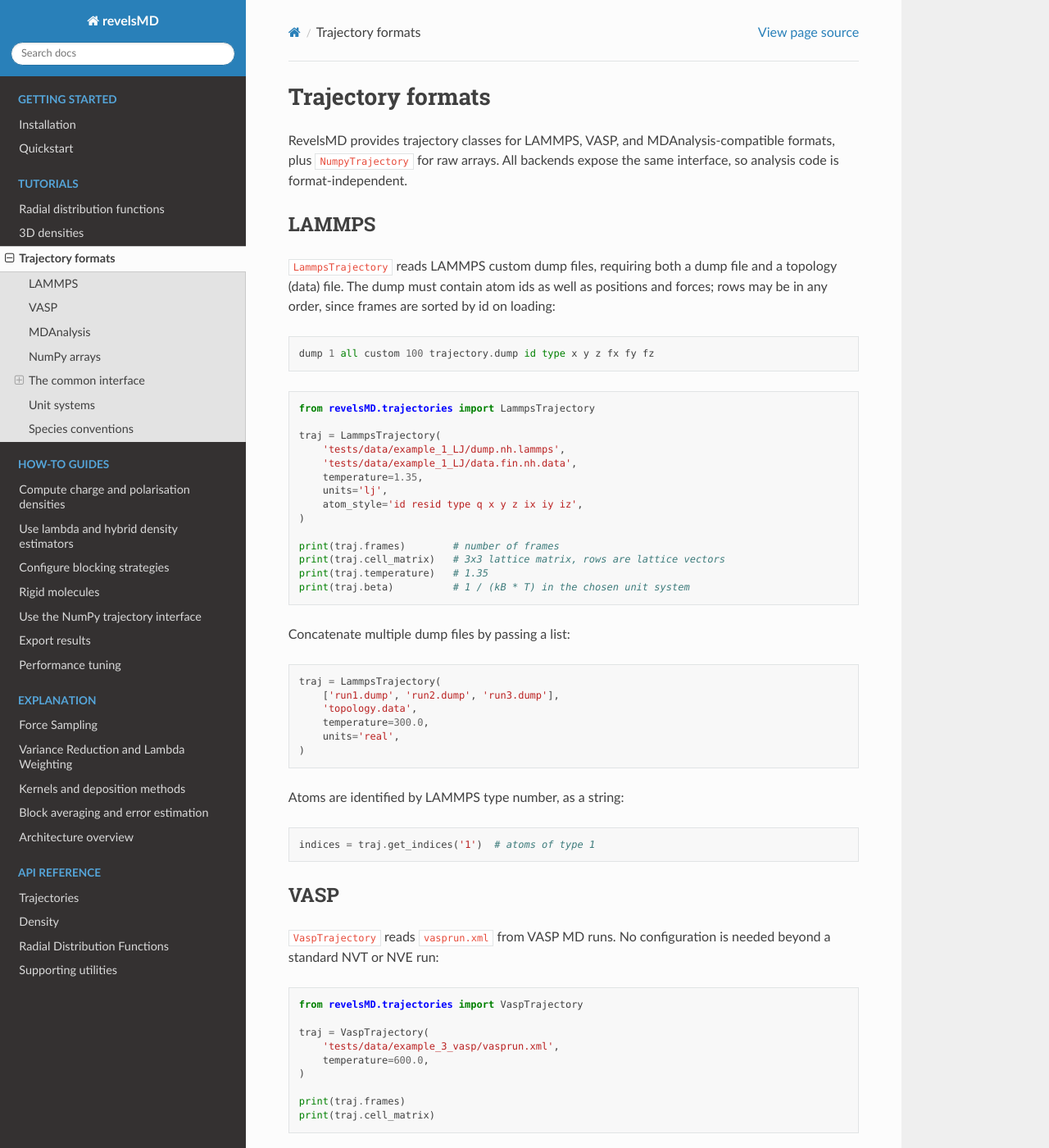
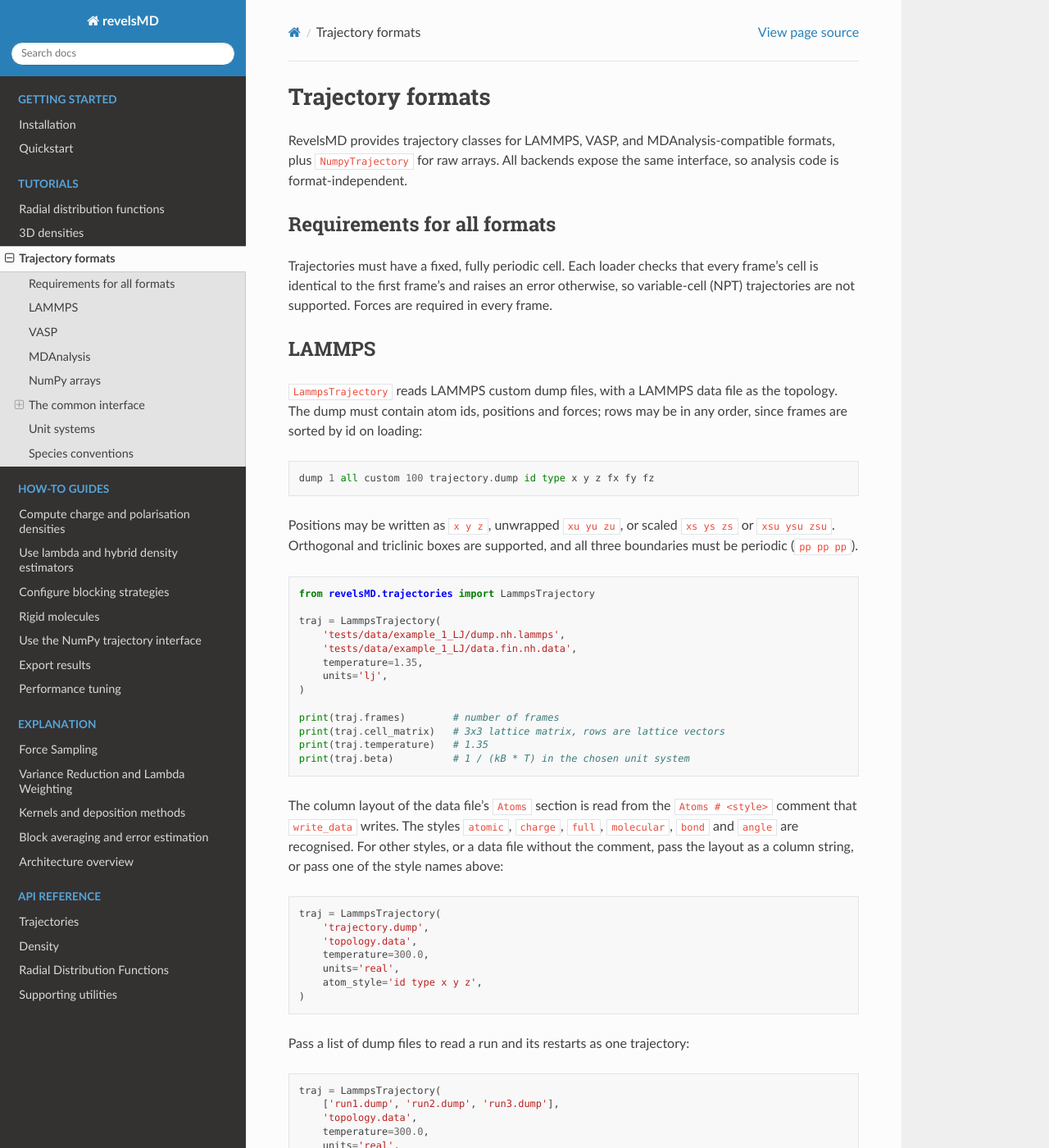
Before and after one commit to user200000/revelsmd, a Sphinx documentation site: the page built from docs/source/tutorials/trajectory-formats.md, in a window 1280 px wide and 1400 px high. Shown: the whole window at 82% size. Built offline with Sphinx 7.4.7 and the Read the Docs theme 3.1.0, drawn with Linux system fonts in a browser that asks for light colours; some of the changed text lies outside the part shown.

Commit message:
Document LAMMPS atom styles, coordinate columns and restart handling

````diff
--- a/docs/source/tutorials/trajectory-formats.md
+++ b/docs/source/tutorials/trajectory-formats.md
@@ -4,15 +4,26 @@
 formats, plus `NumpyTrajectory` for raw arrays. All backends expose the same interface,
 so analysis code is format-independent.
 
+## Requirements for all formats
+
+Trajectories must have a fixed, fully periodic cell. Each loader checks
+that every frame's cell is identical to the first frame's and raises an
+error otherwise, so variable-cell (NPT) trajectories are not supported.
+Forces are required in every frame.
+
 ## LAMMPS
 
-`LammpsTrajectory` reads LAMMPS custom dump files, requiring both a dump file and a
-topology (data) file. The dump must contain atom ids as well as positions and forces;
-rows may be in any order, since frames are sorted by id on loading:
+`LammpsTrajectory` reads LAMMPS custom dump files, with a LAMMPS data file as
+the topology. The dump must contain atom ids, positions and forces; rows may
+be in any order, since frames are sorted by id on loading:
 
 ```
 dump 1 all custom 100 trajectory.dump id type x y z fx fy fz
 ```
+
+Positions may be written as `x y z`, unwrapped `xu yu zu`, or scaled
+`xs ys zs` or `xsu ysu zsu`. Orthogonal and triclinic boxes are supported, and
+all three boundaries must be periodic (`pp pp pp`).
 
 ```python
 from revelsMD.trajectories import LammpsTrajectory
@@ -22,7 +33,6 @@
     'tests/data/example_1_LJ/data.fin.nh.data',
     temperature=1.35,
     units='lj',
-    atom_style='id resid type q x y z ix iy iz',
 )
 
 print(traj.frames)        # number of frames
@@ -31,7 +41,23 @@
 print(traj.beta)          # 1 / (kB * T) in the chosen unit system
 ```
 
-Concatenate multiple dump files by passing a list:
+The column layout of the data file's `Atoms` section is read from the
+`Atoms # <style>` comment that `write_data` writes. The styles `atomic`,
+`charge`, `full`, `molecular`, `bond` and `angle` are recognised. For other
+styles, or a data file without the comment, pass the layout as a column
+string, or pass one of the style names above:
+
+```python
+traj = LammpsTrajectory(
+    'trajectory.dump',
+    'topology.data',
+    temperature=300.0,
+    units='real',
+    atom_style='id type x y z',
+)
+```
+
+Pass a list of dump files to read a run and its restarts as one trajectory:
 
 ```python
 traj = LammpsTrajectory(
@@ -41,6 +67,12 @@
     units='real',
 )
 ```
+
+Frames are kept in timestep order. When a file starts at a timestep that an
+earlier file already contains, as after a restart from a restart file, the
+earlier file's frames from that timestep on are replaced by the later file's.
+An incomplete final frame, as left by a job killed while writing, is dropped
+with a warning.
 
 Atoms are identified by LAMMPS type number, as a string:
 
````
